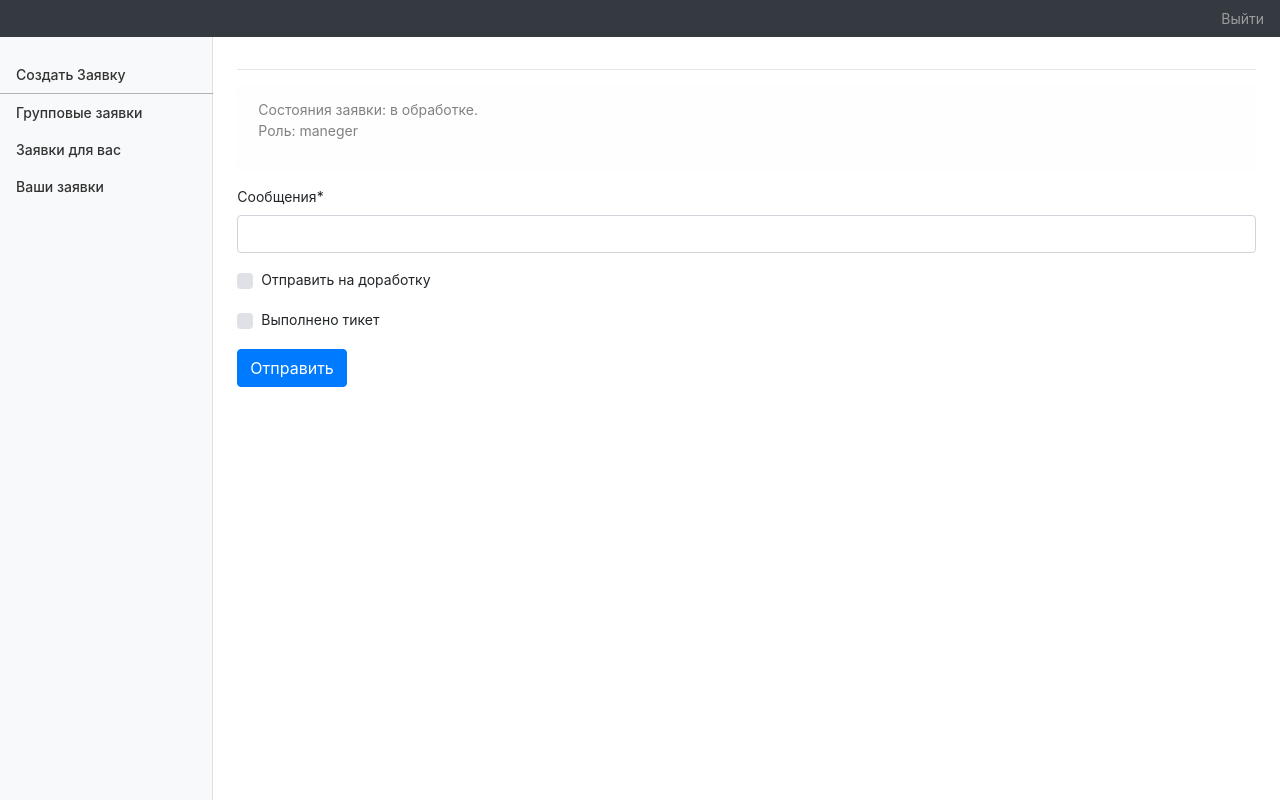
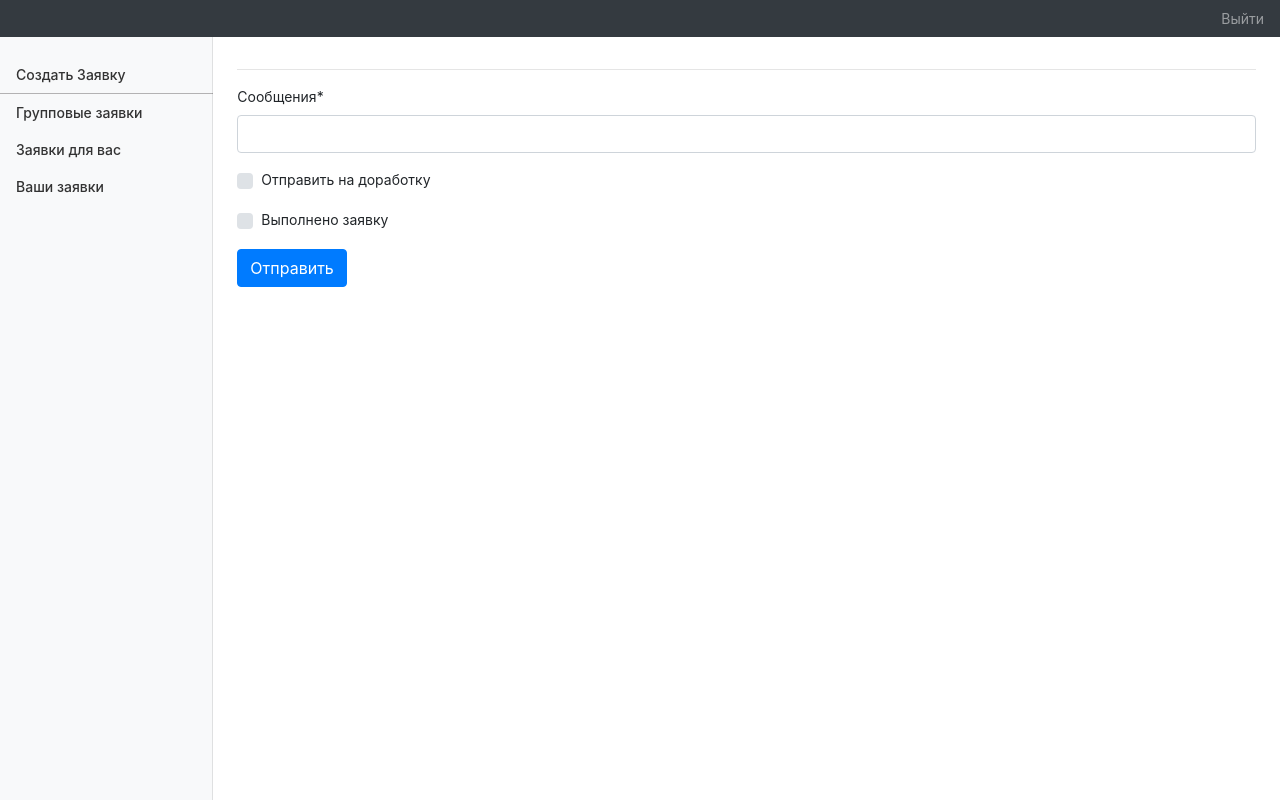
Before and after one commit to hewimetall/help_desk, a Django app: page /chat/1/ in a window 1280 px wide. Run offline with Django 3.2, Linux system fonts and the light colour scheme; a user stored in the database is signed in; data comes from the database, SQL or seed files in the repository; both versions use the stored data as it was after the commit; parts of the project's set-up code (start-up, migrations or seed data) failed here and were passed over; some libraries are stand-ins or nearby versions.

Commit message:
fix logs

```diff
--- a/Forms/forms_chat.py
+++ b/Forms/forms_chat.py
@@ -32,7 +32,7 @@ class ManegerTicketChatForm(TicketChatForm):
     is_move_ticket_back = forms.BooleanField(
         label="Отправить на доработку", required=False)
     is_move_ticket_end = forms.BooleanField(
-        label="Выполнено тикет", required=False)
+        label="Выполнено заявку", required=False)
 
     def getSTATUS(self, form_clear_data):
         if form_clear_data['is_move_ticket_end'] and form_clear_data['is_move_ticket_back']:
@@ -48,15 +48,15 @@ class ManegerTicketChatForm(TicketChatForm):
 
 class AutorsTicketChatForm(TicketChatForm):
     is_move_ticket_end = forms.BooleanField(
-        label="Закрыть тикет", required=False)
+        label="Закрыть заявку", required=False)
     is_move_ticket_back = forms.BooleanField(
-        label="Отправить на обработку", required=False)
+        label="Вернуть в работу", required=False)
 
     def getSTATUS(self, form_clear_data):
         if form_clear_data['is_move_ticket_end'] and form_clear_data['is_move_ticket_back']:
             return None
         if form_clear_data['is_move_ticket_back']:
-            return TicketBD.STATUS[1][0]
+            return TicketBD.STATUS[2][0]
         if form_clear_data['is_move_ticket_end']:
             return TicketBD.STATUS[4][0]
         if "body" in form_clear_data:
--- a/core/templates/label/chatDetail.html
+++ b/core/templates/label/chatDetail.html
@@ -22,11 +22,11 @@
                 </div>
             </div>
             <hr>
-              <div class="alert alert-light" role="alert">
+              {% comment %} <div class="alert alert-light" role="alert">
                 Состояния заявки: {{ state|lower }}.
 
                 <p> Роль: {{ role }} </p>
-            </div>
+            </div>   {% endcomment %}
 
             {% if state == 'Закрыта'  %}
             <div class="alert alert-info" role="alert">
--- a/core/templates/label/ticketDetail.html
+++ b/core/templates/label/ticketDetail.html
@@ -49,8 +49,6 @@
                 role="button">Чат</a>
 
                 {% elif is_role == 'maneger' %}
-                <a class="btn btn-outline-primary btn-block" href="{% url 'ticket_form_update' ticket.pk %}"
-                role="button">Изменить заявку</a>
                 <a class="btn btn-outline-primary btn-block" href="{% url 'ticket_chats_view' ticket.pk %}"
                 role="button">Чат</a>
                 {% else %}
```
Also changed, not shown: Forms/form_ticket.py (+10 -1 lines), db.sqlite3.
